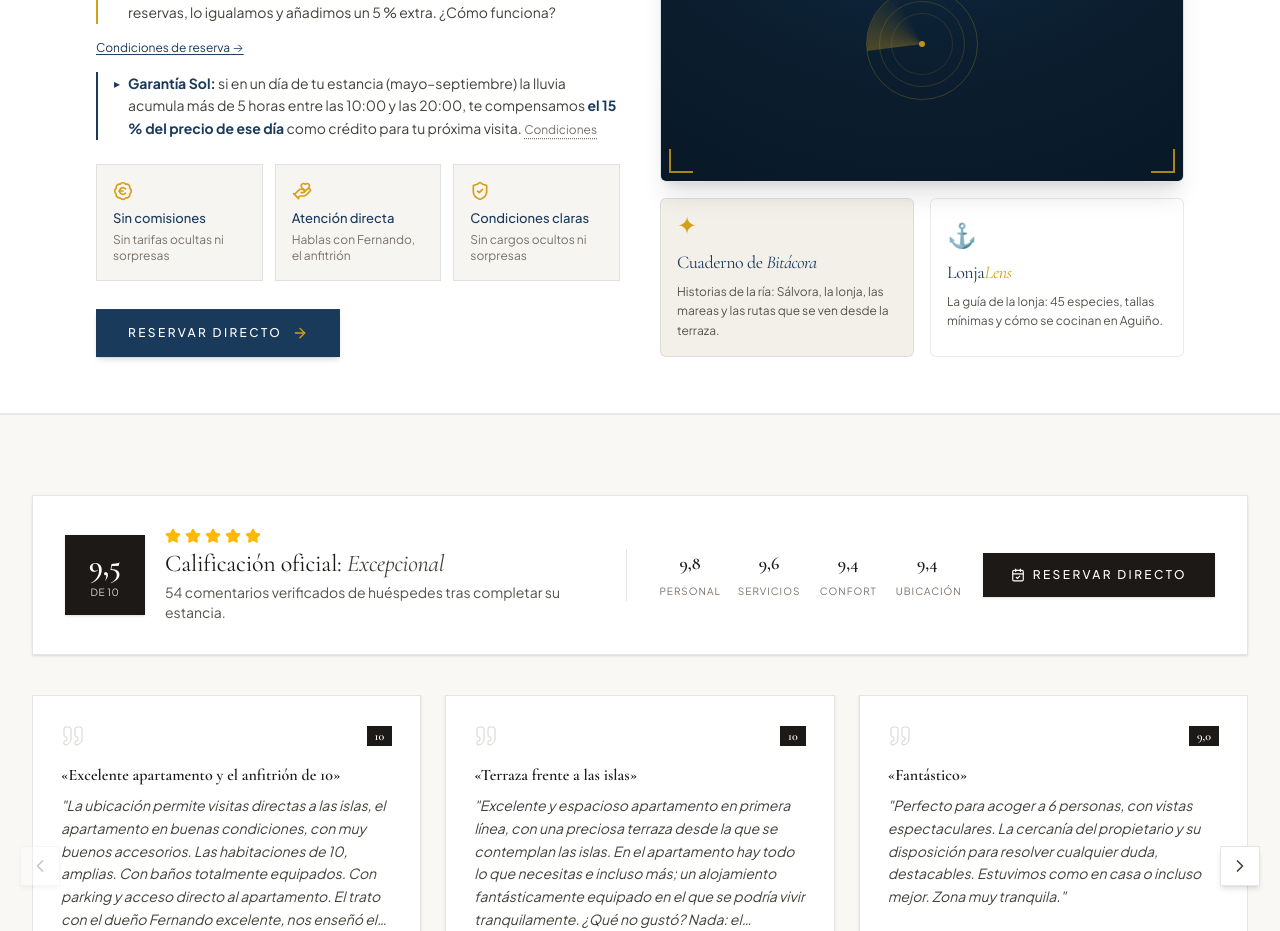
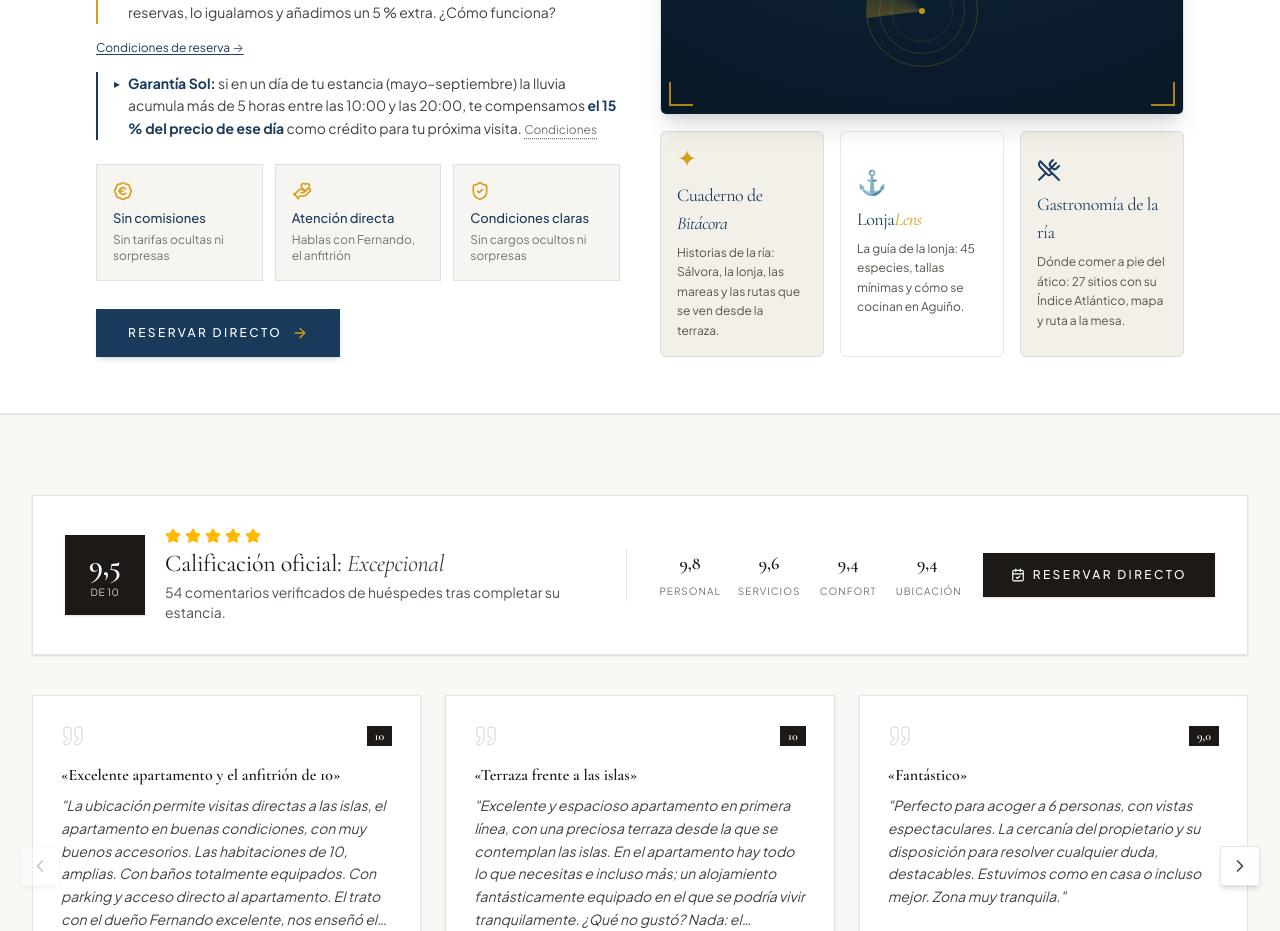
Before and after one commit to fmartinez31416/illas-atlanticas-web, a React (Vite) app: page / in a window 1280 px wide. Shown: the part 1520-2451 px from the top of the page. Built offline with nearby package versions, Linux system fonts and the light colour scheme; no server answers.

Commit message:
Portada: cuadrito de Gastronomía (Índice Atlántico) junto a Bitácora y LonjaLens

```diff
--- a/src/App.tsx
+++ b/src/App.tsx
@@ -317,6 +317,7 @@ function AppInner() {
           onOpenLonja={() => setCurrentView('lonja')}
           onOpenPuente={() => setCurrentView('puente')}
           onOpenCondiciones={() => setCurrentView('condiciones')}
+          onOpenGastronomia={() => setCurrentView('gastronomia')}
         />
 
         {/* Prueba social pronto: opiniones reales de Booking.com */}
--- a/src/components/DirectBookingSection.tsx
+++ b/src/components/DirectBookingSection.tsx
@@ -1,4 +1,4 @@
-import { BadgeEuro, ShieldCheck, HandHeart, ArrowRight } from 'lucide-react';
+import { BadgeEuro, ShieldCheck, HandHeart, ArrowRight, UtensilsCrossed } from 'lucide-react';
 import { Reveal } from './Reveal';
 import { t } from '../i18n/translate';
 
@@ -8,9 +8,10 @@ interface DirectBookingSectionProps {
   onOpenLonja: () => void;
   onOpenPuente: () => void;
   onOpenCondiciones: () => void;
+  onOpenGastronomia: () => void;
 }
 
-export function DirectBookingSection({ onOpenBooking, onOpenBitacora, onOpenLonja, onOpenPuente, onOpenCondiciones }: DirectBookingSectionProps) {
+export function DirectBookingSection({ onOpenBooking, onOpenBitacora, onOpenLonja, onOpenPuente, onOpenCondiciones, onOpenGastronomia }: DirectBookingSectionProps) {
   return (
     <section id="reserva-directa" className="py-12 sm:py-14 bg-white border-b border-[#1A3A5C]/10">
       <div className="max-w-6xl mx-auto px-4 sm:px-6 lg:px-8">
@@ -175,8 +176,8 @@ export function DirectBookingSection({ onOpenBooking, onOpenBitacora, onOpenLonj
                 </div>
               </button>
 
-              {/* Cuaderno de Bitácora y LonjaLens en la misma columna */}
-              <div className="grid grid-cols-1 sm:grid-cols-2 gap-4">
+              {/* Cuaderno de Bitácora, LonjaLens y Gastronomía en la misma columna */}
+              <div className="grid grid-cols-1 sm:grid-cols-3 gap-4">
                 <button
                   type="button"
                   onClick={onOpenBitacora}
@@ -205,6 +206,20 @@ export function DirectBookingSection({ onOpenBooking, onOpenBitacora, onOpenLonj
                     {t("La guía de la lonja: 45 especies, tallas mínimas y cómo se cocinan en Aguiño.")}
                   </p>
                 </button>
+                <button
+                  type="button"
+                  onClick={onOpenGastronomia}
+                  aria-label={t("Abrir la guía gastronómica")}
+                  className="text-left bg-[#EBE6DD]/60 border border-[#1A3A5C]/10 p-4 rounded-md cursor-pointer transition-all duration-300 hover:-translate-y-0.5 hover:shadow-md focus:outline-none focus:ring-2 focus:ring-[#D4A017]/50"
+                >
+                  <UtensilsCrossed className="w-6 h-6 text-[#1A3A5C]" />
+                  <p className="font-serif text-lg text-[#1A3A5C] tracking-tight mt-2">
+                    {t("Gastronomía de la ría")}
+                  </p>
+                  <p className="text-xs text-stone-600 mt-1.5 font-light leading-relaxed">
+                    {t("Dónde comer a pie del ático: 27 sitios con su Índice Atlántico, mapa y ruta a la mesa.")}
+                  </p>
+                </button>
               </div>
             </div>
           </Reveal>
--- a/src/i18n/ui2.ts
+++ b/src/i18n/ui2.ts
@@ -74,6 +74,9 @@ export const UI2: Record<string, Record<Lang, string>> = {
   "Cuaderno de": { es: "Cuaderno de", en: "The", gl: "Caderno de" },
   "Historias de la ría: Sálvora, la lonja, las mareas y las rutas que se ven desde la terraza.": { es: "Historias de la ría: Sálvora, la lonja, las mareas y las rutas que se ven desde la terraza.", en: "Stories of the ría: Sálvora, the fish market, the tides and the routes you can see from the terrace.", gl: "Historias da ría: Sálvora, a lonxa, as mareas e as rutas que se ven desde a terraza." },
   "La guía de la lonja: 45 especies, tallas mínimas y cómo se cocinan en Aguiño.": { es: "La guía de la lonja: 45 especies, tallas mínimas y cómo se cocinan en Aguiño.", en: "The fish market guide: 45 species, minimum sizes and how they are cooked in Aguiño.", gl: "A guía da lonxa: 45 especies, tallas mínimas e como se cociñan en Aguiño." },
+  "Gastronomía de la ría": { es: "Gastronomía de la ría", en: "Ría gastronomy", gl: "Gastronomía da ría" },
+  "Dónde comer a pie del ático: 27 sitios con su Índice Atlántico, mapa y ruta a la mesa.": { es: "Dónde comer a pie del ático: 27 sitios con su Índice Atlántico, mapa y ruta a la mesa.", en: "Where to eat within walking distance: 27 places scored with the Atlantic Index, map and route to the table.", gl: "Onde comer a pé do ático: 27 locais co seu Índice Atlántico, mapa e ruta á mesa." },
+  "Abrir la guía gastronómica": { es: "Abrir la guía gastronómica", en: "Open the food guide", gl: "Abrir a guía gastronómica" },
   "54 opiniones en Booking.com": { es: "54 opiniones en Booking.com", en: "54 reviews on Booking.com", gl: "54 opinións en Booking.com" },
   "Desde 95 €/noche en temporada baja": { es: "Desde 95 €/noche en temporada baja", en: "From €95/night in low season", gl: "Desde 95 €/noite en temporada baixa" },
   "Despierta mirando las islas": { es: "Despierta mirando las islas", en: "Wake up facing the islands", gl: "Esperta mirando as illas" },
```
